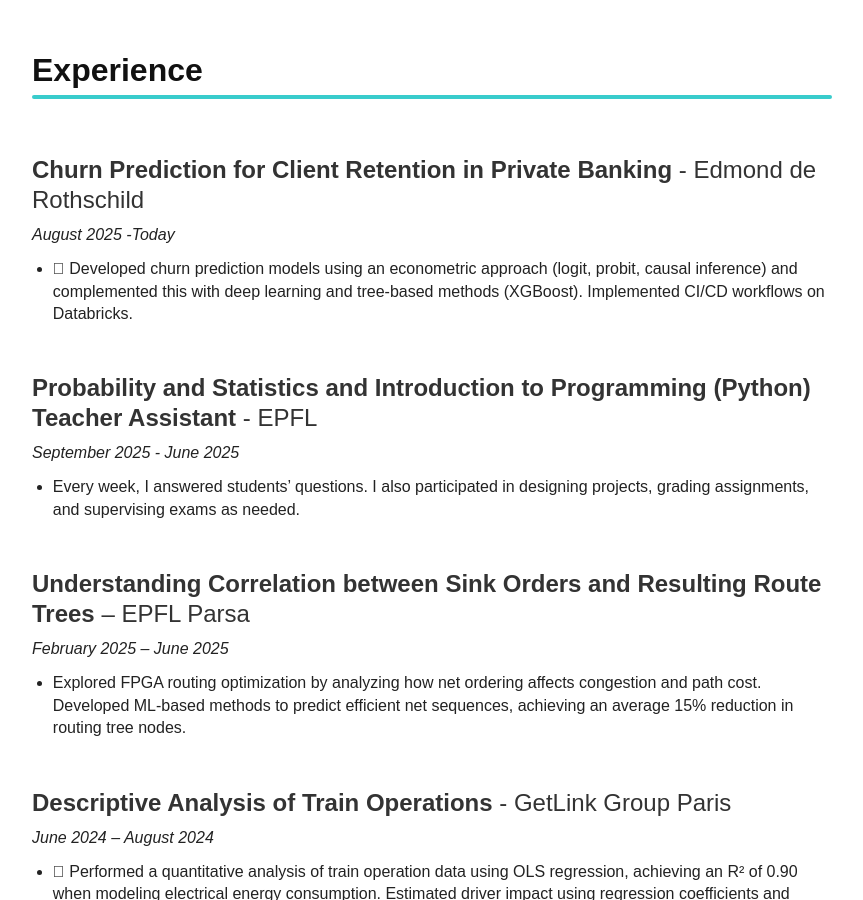
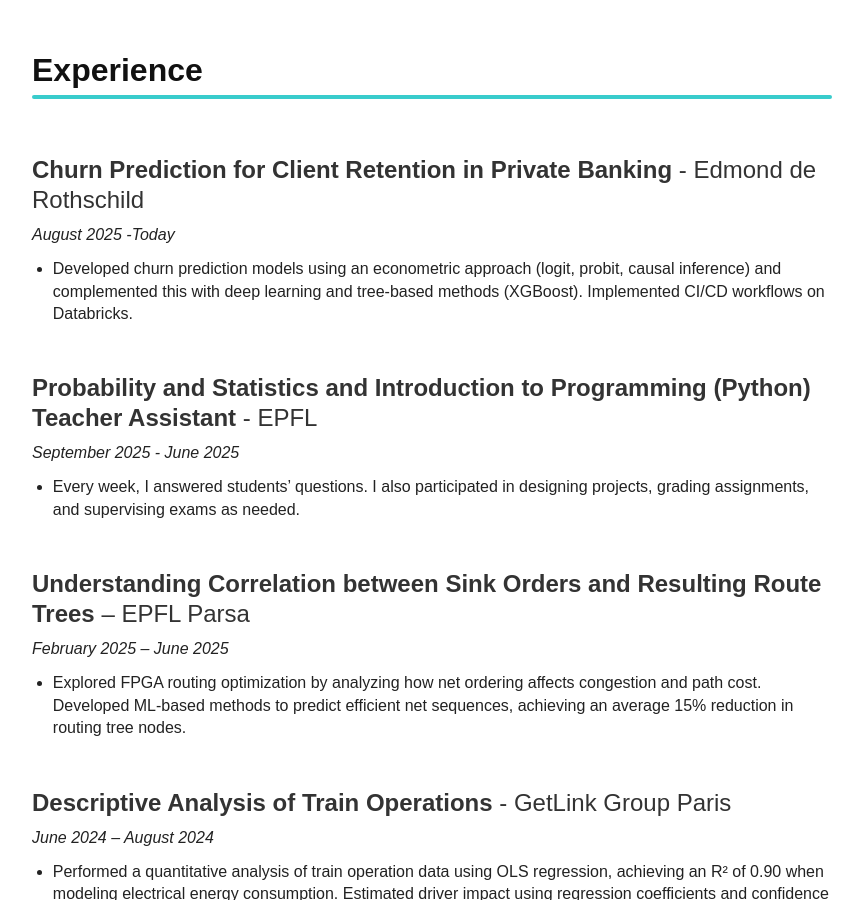
Before and after one commit to francois-goybet/francois-goybet.github.io, a Jekyll site: the page built from index.html, in a window 1280 px wide and 900 px high, scrolled down 1825 px. Shown: the whole window, without its empty margins (208-1071 px from the left). Built offline with Jekyll 4.4.1, drawn with Linux system fonts in a browser that asks for light colours; some of the changed text lies outside the part shown.

Commit message:
correct typo

```diff
--- a/_includes/education.html
+++ b/_includes/education.html
@@ -37,7 +37,7 @@
     <h3><strong>Churn Prediction for Client Retention in Private Banking</strong> - Edmond de Rothschild                   </h3>
     <p><em>August 2025 -Today</em></p>
     <ul>
-      <li>	Developed churn prediction models using an econometric approach (logit, probit, causal inference) and complemented this with deep learning and tree-based methods (XGBoost). Implemented CI/CD workflows on Databricks.</li>
+      <li>Developed churn prediction models using an econometric approach (logit, probit, causal inference) and complemented this with deep learning and tree-based methods (XGBoost). Implemented CI/CD workflows on Databricks.</li>
     </ul>
   </div>
 
@@ -62,7 +62,7 @@
     <h3><strong>Descriptive Analysis of Train Operations</strong> - GetLink Group Paris</h3>
     <p><em>June 2024 – August 2024</em></p>
     <ul>
-      <li>	Performed a quantitative analysis of train operation data using OLS regression, achieving an R² of 0.90 when modeling electrical energy consumption. Estimated driver impact using regression coefficients and confidence intervals. Showed that if all drivers adopted behaviors of the top 10-percentile performers, overall energy consumption would decrease by 5%.</li>
+      <li>Performed a quantitative analysis of train operation data using OLS regression, achieving an R² of 0.90 when modeling electrical energy consumption. Estimated driver impact using regression coefficients and confidence intervals. Showed that if all drivers adopted behaviors of the top 10-percentile performers, overall energy consumption would decrease by 5%.</li>
     </ul>
   </div>
 
```
